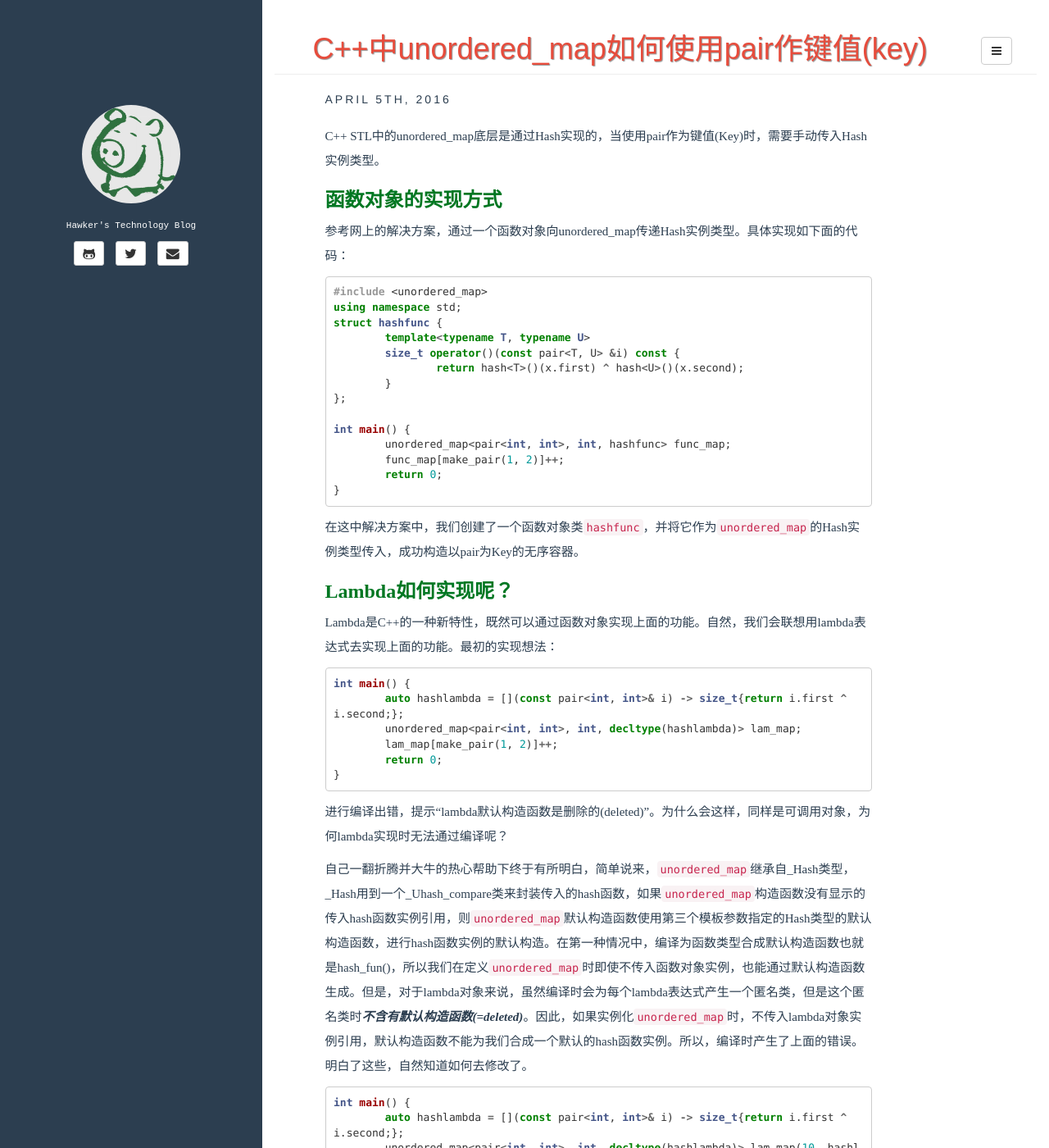
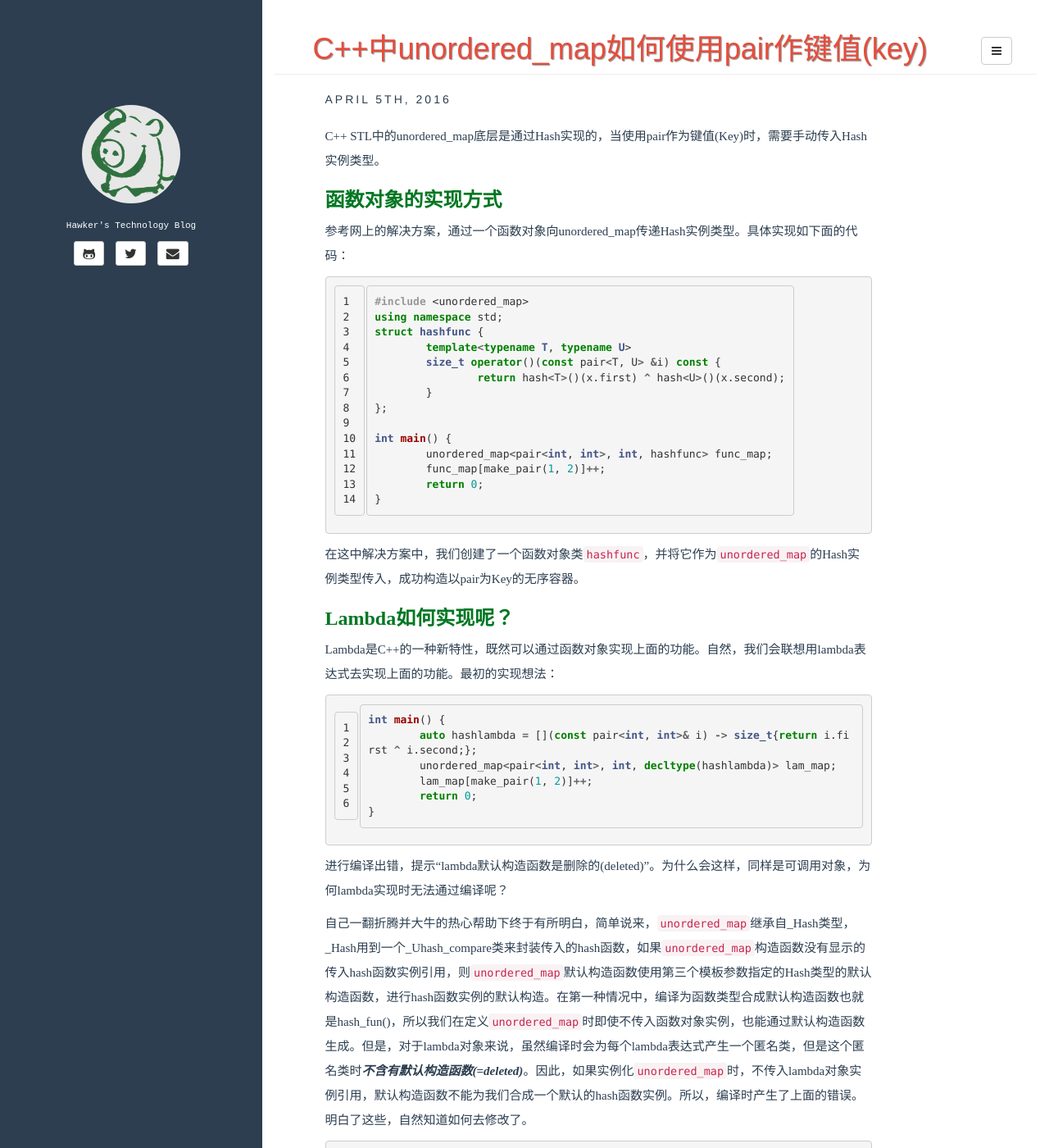
Before and after one commit to hawkxiang/hawkxiang.github.io, a Jekyll site: the page built from _posts/2016.04-05/2016-04-05-unorderedmap-pair-lambda.md, in a window 1280 px wide and 1400 px high. Shown: the whole window at 82% size. Built offline with Jekyll 4.4.1, drawn with Linux system fonts in a browser that asks for light colours; comment, search, counter and statistics services are not loaded; some of the changed text lies outside the part shown.

Commit message:
change Syntax highlighting

````diff
--- a/_posts/2016.04-05/2016-04-05-unorderedmap-pair-lambda.md
+++ b/_posts/2016.04-05/2016-04-05-unorderedmap-pair-lambda.md
@@ -17,7 +17,7 @@ C++ STL中的unordered_map底层是通过Hash实现的，当使用pair作为键
 
 参考网上的解决方案，通过一个函数对象向unordered_map传递Hash实例类型。具体实现如下面的代码：
 
-```c++
+{% highlight C++ linenos%}
 #include <unordered_map>
 using namespace std;
 struct hashfunc {
@@ -32,58 +32,58 @@ int main() {
 	func_map[make_pair(1, 2)]++;
 	return 0;
 }
-```
+{% endhighlight %}
 在这中解决方案中，我们创建了一个函数对象类`hashfunc`，并将它作为`unordered_map`的Hash实例类型传入，成功构造以pair为Key的无序容器。
 
 ### Lambda如何实现呢？
 Lambda是C++的一种新特性，既然可以通过函数对象实现上面的功能。自然，我们会联想用lambda表达式去实现上面的功能。最初的实现想法：
 
-```c++
+{% highlight C++ linenos%}
 int main() {
 	auto hashlambda = [](const pair<int, int>& i) -> size_t{return i.first ^ i.second;};
 	unordered_map<pair<int, int>, int, decltype(hashlambda)> lam_map;
 	lam_map[make_pair(1, 2)]++;
 	return 0;
 }
-```
+{% endhighlight %}
 进行编译出错，提示“lambda默认构造函数是删除的(deleted)”。为什么会这样，同样是可调用对象，为何lambda实现时无法通过编译呢？
 
 自己一翻折腾并大牛的热心帮助下终于有所明白，简单说来，`unordered_map`继承自_Hash类型，_Hash用到一个_Uhash_compare类来封装传入的hash函数，如果`unordered_map`构造函数没有显示的传入hash函数实例引用，则`unordered_map`默认构造函数使用第三个模板参数指定的Hash类型的默认构造函数，进行hash函数实例的默认构造。在第一种情况中，编译为函数类型合成默认构造函数也就是hash_fun()，所以我们在定义`unordered_map`时即使不传入函数对象实例，也能通过默认构造函数生成。但是，对于lambda对象来说，虽然编译时会为每个lambda表达式产生一个匿名类，但是这个匿名类时***不含有默认构造函数(=deleted)***。因此，如果实例化`unordered_map`时，不传入lambda对象实例引用，默认构造函数不能为我们合成一个默认的hash函数实例。所以，编译时产生了上面的错误。明白了这些，自然知道如何去修改了。
 
-```c++
+{% highlight C++ linenos%}
 int main() {
 	auto hashlambda = [](const pair<int, int>& i) -> size_t{return i.first ^ i.second;};
 	unordered_map<pair<int, int>, int, decltype(hashlambda)> lam_map(10, hashlambda);
 	lam_map[make_pair(1, 2)]++;
 	return 0;
 }
-```
+{% endhighlight %}
 我们在创建`unordered_map`对象时，手动指定了两个参数；第一参数是“桶”的数量，第二个就是hash实例引用了。在这里需要留意的是，lambda虽然与函数类型功能相似，但在构造函数、赋值运算符、默认析构函数的限制是不同的。此外，还应该留意每个lambda表达都是一种类型，就是值引用、参数类型，返回值都一样，但是它们的类型是不同的。
 
 ### Functional可以通过编译，但存在运行时错误
 
 针对上面lambda功能实现时存在的编译错误，有一种方法也可以避免编译出错。用function对象来保存lambda表达式：
 
-```c++
+{% highlight C++ linenos%}
 int main() {
 	function<size_t (const pair<int, int>&)> hashfuna = [](const pair<int, int>& i) -> size_t{return i.first ^ i.second;};
 	unordered_map<pair<int, int>, int, decltype(hashfuna)> lam_map;
 	lam_map[make_pair(1, 2)]++;
 	return 0;
 }
-```
+{% endhighlight %}
 可以发现，此时编译一切正常，但执行时报错。这是为什么呢？其实结合上面的解释，结论也很显然了。编译出错是因为我们指定的模版Hash类型，无法默认构造实例；但是用function保存lambda表达式后，这个function对象对映的类型是`function<size_t (const pair<int, int>&)>`，它是有默认构造函数的，故而`unordered_map`可以默认实例化成功，编译正确。但是，`function<size_t (const pair<int, int>&)>`的默认构造函数只会构造一个空的function，所以我们还是要如对待lambda对象那样，手动传入function对象引用（hashfuna）。
 
-```c++
+{% highlight C++ linenos%}
 unordered_map<pair<int, int>, int, decltype(hashfuna)> lam_map（10, hashfuna);
-```
+{% endhighlight %}
 你可能会奇怪为何`function<size_t (const pair<int, int>&)>`只构造了空的function对象呢，其实这也很显然，functional只是为了通用的存储“可调用对象”，所以它只能默认构造为空function。
 
-```c++
+{% highlight C++ linenos%}
 function<size_t (const pair<int, int>&)> a = [](const pair<int, int>& i) -> size_t{return i.first ^ i.second;};
 
 function<size_t (const pair<int, int>&)> b = [](const pair<int, int>& i) -> size_t{return 5;};
 
 function<size_t (const pair<int, int>&)> c = 合法的函数指针;
-```
+{% endhighlight %}
 几种可调用对象的不同之处希望对大家有所帮助，Lambda类型的解释也希望对大家有所启发！
````
